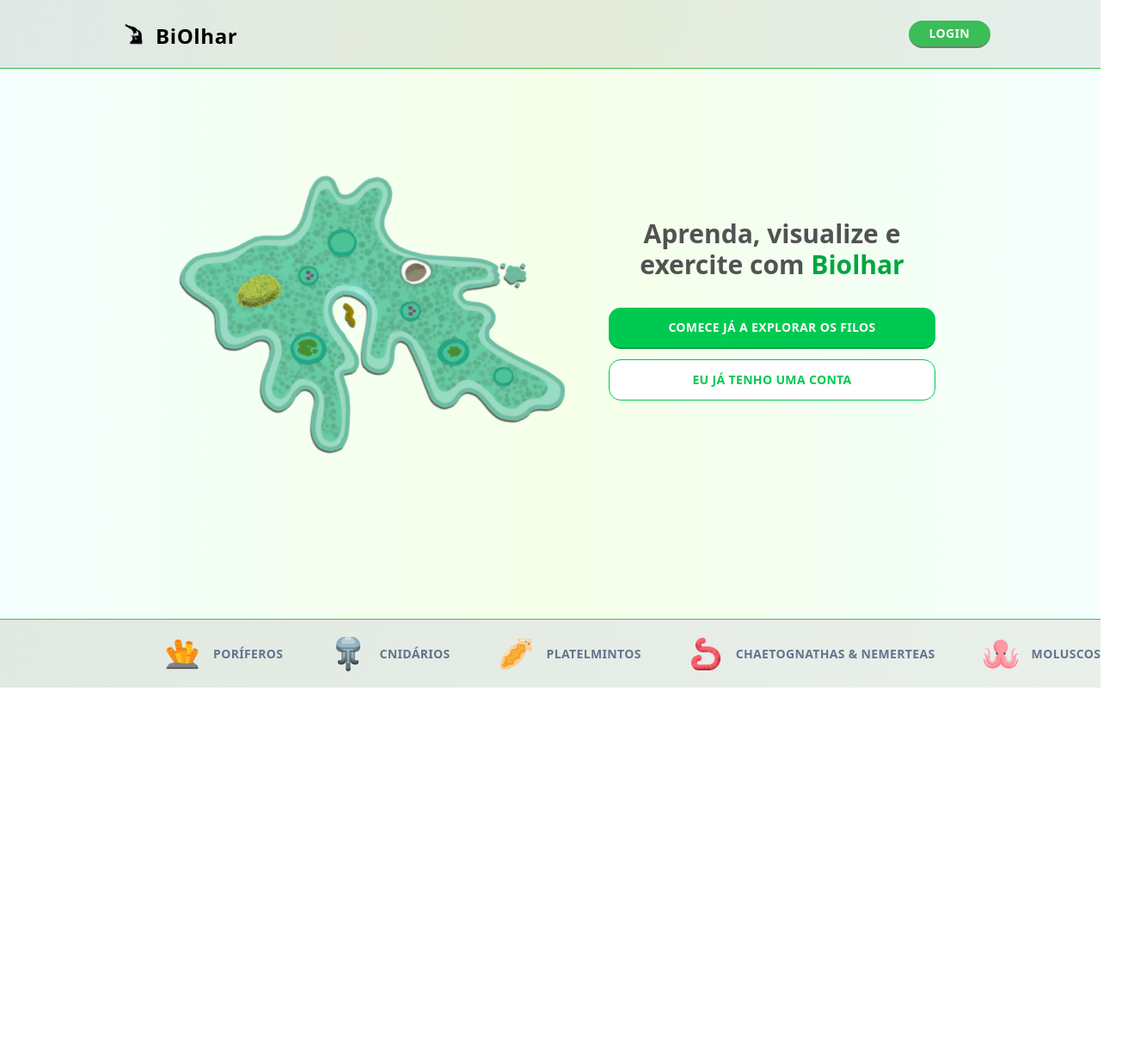
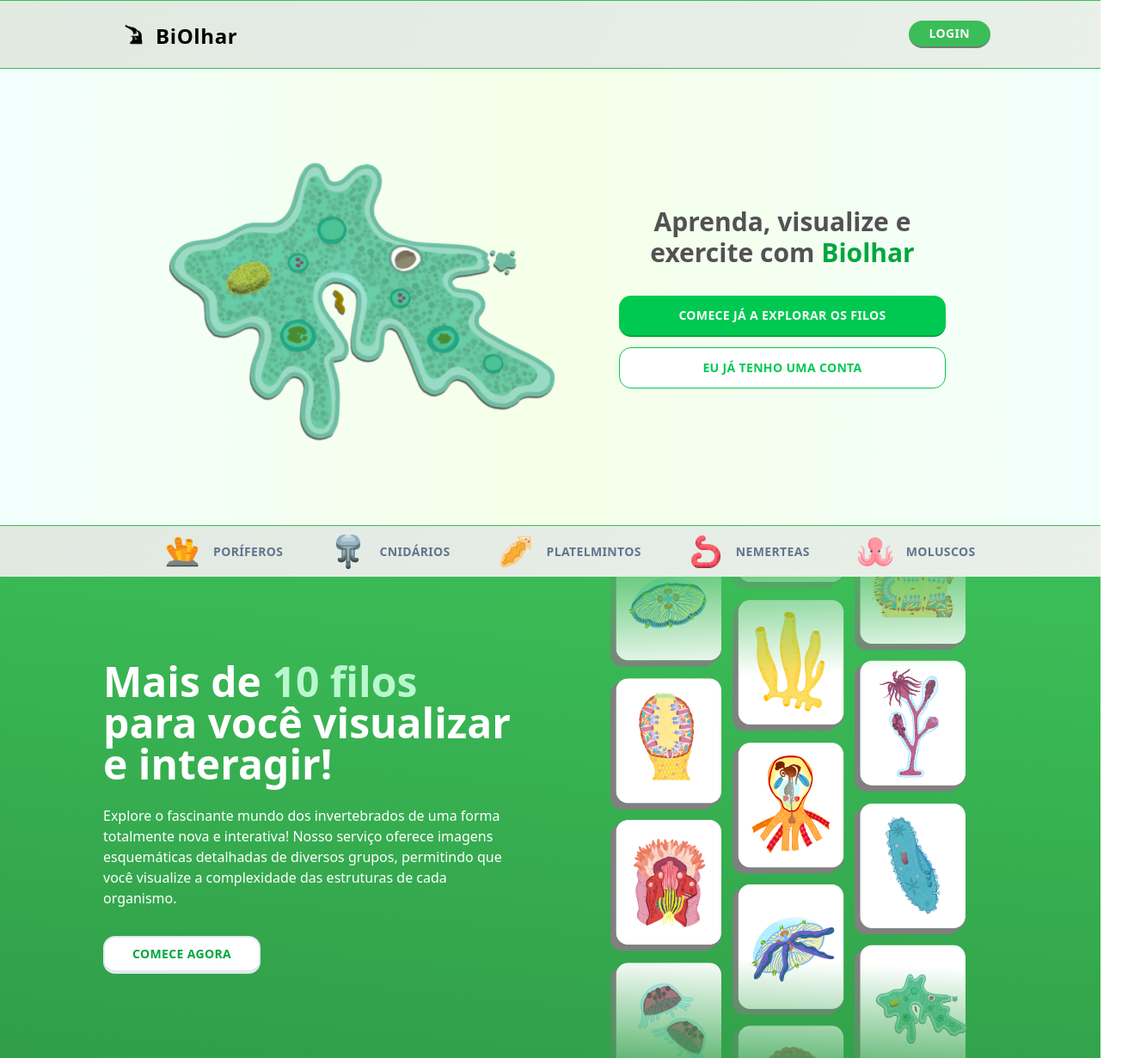
Before and after one commit to GuilhermeAlvesTeixeira/Projeto_Integrado, a Next.js app: page / in a window 1280 px wide. Shown: the whole page at 86% size, 1312 px wide, since content can reach past the window. Before the commit the page ends 800 px from the top, so only its background shows below. Built offline with nearby package versions, Linux system fonts and the light colour scheme; no server answers.

Commit message:
Inserindo uma nova seção à landing page conforme o protótipo

```diff
--- a/app/(landing-page)/footer.tsx
+++ b/app/(landing-page)/footer.tsx
@@ -9,8 +9,6 @@ export const Footer = () => {
         style={{
           borderTop: '1px solid #3BBD57',
           background: 'linear-gradient(295.36deg, rgba(0, 217, 0, 0) -262.38%, rgba(0, 68, 0, 0.15) 195.96%)'
-
-
         }}>
 
             <div className = "pl-10 max-w-screen-lg mx-auto flex items-center justify-evenly h-full">
--- a/app/(landing-page)/header.tsx
+++ b/app/(landing-page)/header.tsx
@@ -6,10 +6,10 @@ import { Button } from "@/components/ui/button";
 export const Header = () => {
     return (
 
-        <header className="absolute w-full h-20 left-0 top-0
-                 bg-[linear-gradient(295.36deg,rgba(217,217,217,0)_-262.38%,rgba(76,68,68,0.15)_195.96%)]
-                 border-b border-b-[#3BBD57]
-                 px-4">
+        <header className="absolute w-full h-20 left-0 top-0 border-b border-b-[#3BBD57] px-4" style={{
+            borderTop: '1px solid #3BBD57',
+            background: 'linear-gradient(295.36deg, rgba(0, 217, 0, 0) -262.38%, rgba(0, 68, 0, 0.15) 195.96%)'
+          }}>
             <div className = "lg:max-w-screen-lg mx-auto flex items-center justify-between h-full">
                 <div className = "pt-8 pl-4 pb-7 flex items-center gap-x-3">
 
--- a/app/(landing-page)/layout.tsx
+++ b/app/(landing-page)/layout.tsx
@@ -15,7 +15,7 @@ const LandingPage = ({children}: Props) => {
             <main className = "flex-1 flex flex-col items-center justify-center">
                 {children}
             </main>
-            <Footer/>
+
         </div>
     )
 }
--- a/app/(landing-page)/page.tsx
+++ b/app/(landing-page)/page.tsx
@@ -1,4 +1,4 @@
-import {Button} from "@/components/ui/button";
+import { Button } from "@/components/ui/button";
 import { ClerkLoaded, ClerkLoading, SignedIn, SignedOut, SignInButton, SignUpButton } from "@clerk/nextjs";
 import { Loader } from "lucide-react";
 import Image from "next/image";
@@ -6,9 +6,13 @@ import Link from "next/link";
 
 export default function Home() {
   return (
-    <div className="bg-green-500 mx-auto flex-1 w-full flex flex-col lg:flex-row items-center justify-center p-4 gap-2 bg-[linear-gradient(270deg,#F3FFFD_0%,#F5FFE8_49.8%,#F3FFFD_100%)]">
+
+    <div className="flex flex-col w-full min-h-screen">
+      <div className="mx-auto flex-1 w-full flex flex-col lg:flex-row items-center justify-center p-8 lg:p-15 lg:mt-20 mt-15 gap-8 bg-[linear-gradient(270deg,#F3FFFD_0%,#F5FFE8_49.8%,#F3FFFD_100%)]">
+
         <div className="relative w-[308px] h-[251px] lg:w-[508px] lg:h-[411px] mb-0 lg:mb-0">
-    <Image src="/ameba.png" fill alt="Plankton"/>
+          <Image src="/ameba.png" sizes="(max-width: 768px) 100vw, 50vw"
+            className="w-auto h-auto max-w-full" fill alt="Ameba" />
         </div>
 
         <div className="flex flex-col items-center gap-y-8 max-w-[400px] w-full">
@@ -18,7 +22,7 @@ export default function Home() {
 
           <div className="w-full flex flex-col gap-y-3 max-w-[380px]">
             <ClerkLoading>
-        <Loader className="h-5 w-95 text-muted-foreground animate-spin"/>
+              <Loader className="h-5 w-95 text-muted-foreground animate-spin" />
             </ClerkLoading>
 
             <ClerkLoaded>
@@ -53,9 +57,106 @@ export default function Home() {
             </ClerkLoaded>
           </div>
         </div>
+      </div>
+
+      <div className="hidden lg:block h-15 w-full p-2" style={{
+        borderTop: '1px solid #3BBD57',
+        background: 'linear-gradient(295.36deg, rgba(0, 217, 0, 0) -262.38%, rgba(0, 68, 0, 0.15) 195.96%)'
+      }}>
+
+        <div className="pl-10 max-w-screen-lg mx-auto flex items-center justify-evenly h-full">
+          <Button size="lg" variant="ghost" >
+            <Image
+              src="/esponja.png"
+              alt="esponja"
+              height={32}
+              width={40}
+              className="mr-4 rounded-md"
+            />
+            <span className="-translate-x-2">Poríferos</span>
+          </Button>
+
+          <Button size="lg" variant="ghost">
+            <Image
+              src="/jellyfish.svg"
+              alt="jellyfish"
+              height={32}
+              width={40}
+              className="mr-4 rounded-md"
+            />
+            <span className="-translate-x-2">Cnidários</span>
+          </Button>
+
+          <Button size="lg" variant="ghost">
+            <Image
+              src="/planaria.png"
+              alt="planaria"
+              height={32}
+              width={40}
+              className="mr-4 rounded-md"
+            />
+            <span className="-translate-x-2">Platelmintos</span>
+          </Button>
+
+          <Button size="lg" variant="ghost" >
+            <Image
+              src="/nemertea.png"
+              alt="nemertea"
+              height={30}
+              width={38}
+              className="mr-4 rounded-md"
+            />
+            <span className="-translate-x-2">Nemerteas</span>
+          </Button>
+
+          <Button size="lg" variant="ghost" >
+            <Image
+              src="/polvo.png"
+              alt="polvo"
+              height={32}
+              width={40}
+              className="mr-4 rounded-md"
+            />
+            <span className="-translate-x-2 text">Moluscos</span>
+          </Button>
+        </div>
+      </div>
+
+{/* Nova seção responsiva */}
+<div className="w-full flex bg-[linear-gradient(185.82deg,#3BBD57_4.63%,#1B5728_314.98%)]">
+  {/* Container com alinhamento responsivo */}
+  <div className="w-full max-w-[1200px] mx-auto flex flex-col lg:flex-row h-full px-4 lg:px-20">
+
+    {/* Seção da imagem - Móvel (acima) e Desktop (direita) */}
+    <div className="lg:order-2 relative w-full h-[40vh] min-h-[300px] lg:h-[70vh] lg:min-h-[500px] lg:flex-1 flex items-center justify-center">
+      <Image
+        src="/filos.png"
+        fill
+        alt="Filos"
+        className="object-contain mx-auto"
+        sizes="(max-width: 900px) 100vw, 50vw"
+        priority
+      />
+    </div>
+
+    {/* Seção de texto - Móvel (abaixo) e Desktop (esquerda) */}
+    <div className="lg:order-1 lg:flex-1 flex flex-col justify-center items-center lg:items-start py-8 lg:py-24 text-white lg:mr-10 xl:mr-20">
+      <h1 className="text-3xl lg:text-4xl xl:text-5xl font-bold mb-6 text-center lg:text-left">
+        Mais de <span className="text-green-200">10 filos</span> para você visualizar e interagir!
+      </h1>
+      <p className="text-center lg:text-left mb-8 max-w-[600px]">
+        Explore o fascinante mundo dos invertebrados de uma forma totalmente nova e interativa! Nosso serviço oferece imagens esquemáticas detalhadas de diversos grupos, permitindo que você visualize a complexidade das estruturas de cada organismo.
+      </p>
+      <Button className="bg-white text-green-600 hover:bg-gray-100 px-8">
+        Comece agora
+      </Button>
+    </div>
+  </div>
+</div>
 
       </div>
 
 
+
   )
 }
--- a/components/sidebar.tsx
+++ b/components/sidebar.tsx
@@ -15,7 +15,7 @@ export const SideBar = ({className}: Props) => {
         )}>
             <Link href="/learn">
                 <div className = "pt-8 pl-4 pb-7 flex items-center gap-x-3">
-                    <Image src = "/caterpillar.png" height = {40} width = {40} alt="Mascot"/>
+                    <Image src = "/default_logo.png" height = {40} width = {40} alt="Mascot"/>
                     <h1 className = "text-2xl font-extrabold text-green-600 tracking-wide">
                         BioOlhar
                     </h1>
```
Also changed, not shown: public/filos.png (added). Lines whose indentation alone changed are shown as unchanged.
